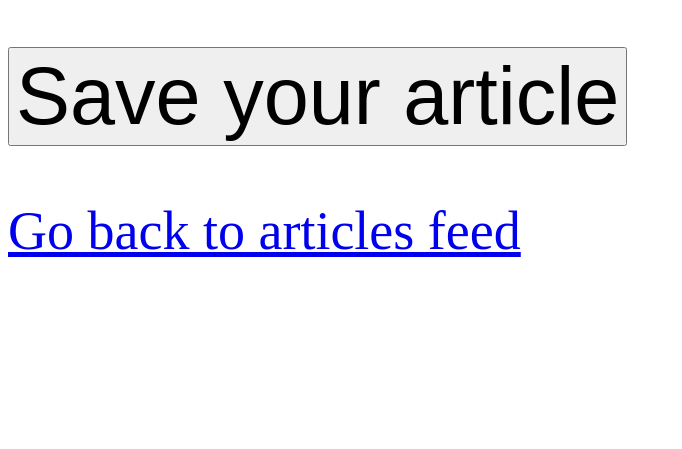
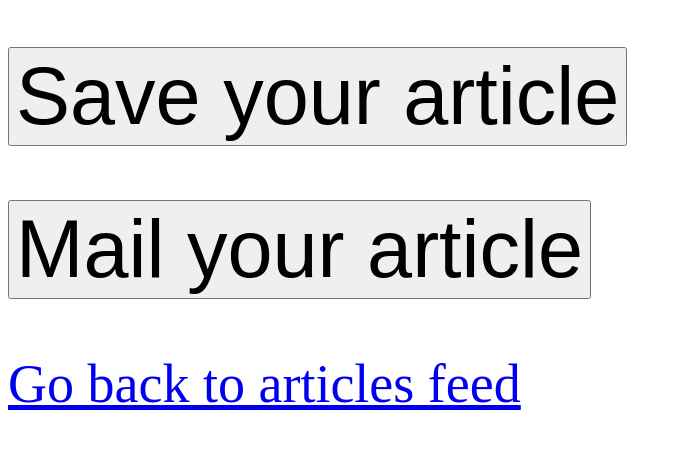
Before and after one commit to IsaacVerm/easy-newspapers, a Django app: template articles/templates/articles/detail.html in a window 1280 px wide. Shown: the part 317-766 px from the top of the page, without its empty margins (0-682 px from the left). Run offline with Django 3.2, Linux system fonts and the light colour scheme; the template is opened without the code that fills it: values that come from a table or form of the project are taken from there, others are empty; data comes from the database, SQL or seed files in the repository.

Commit message:
add send mail

```diff
--- a/articles/templates/articles/detail.html
+++ b/articles/templates/articles/detail.html
@@ -13,4 +13,12 @@
     <button type="submit">Save your article</button>
 </form>
 
+<form data-cy="mail_article_form" action="/articles/mail" method="post">
+    {% csrf_token %}
+    <input type="hidden" type="text" id="mail_title" name="mail_title" value="{{ article.title }}"/>
+    <input type="hidden" type="text" id="mail_description" name="mail_description" value="{{ article.description }}"/>
+    <input type="hidden" type="text" id="mail_path" name="mail_path" value="{{ article.path }}"/>
+    <button type="submit">Mail your article</button>
+</form>
+
 <a href="feed" data-cy="feed_hyperlink">Go back to articles feed</a>
--- a/articles/urls.py
+++ b/articles/urls.py
@@ -7,5 +7,6 @@ urlpatterns = [
     path('feed', views.feed, name='feed'),
     path('save', views.save, name='save'),
     path('saved', views.saved, name='saved'),
+    path('mail', views.mail, name='mail'),
     path('<article_path>', views.detail, name='detail')
 ]
```
Also changed, not shown: articles/views.py (+13 -0 lines), newspapers/settings.py (+7 -0 lines), README.md.
